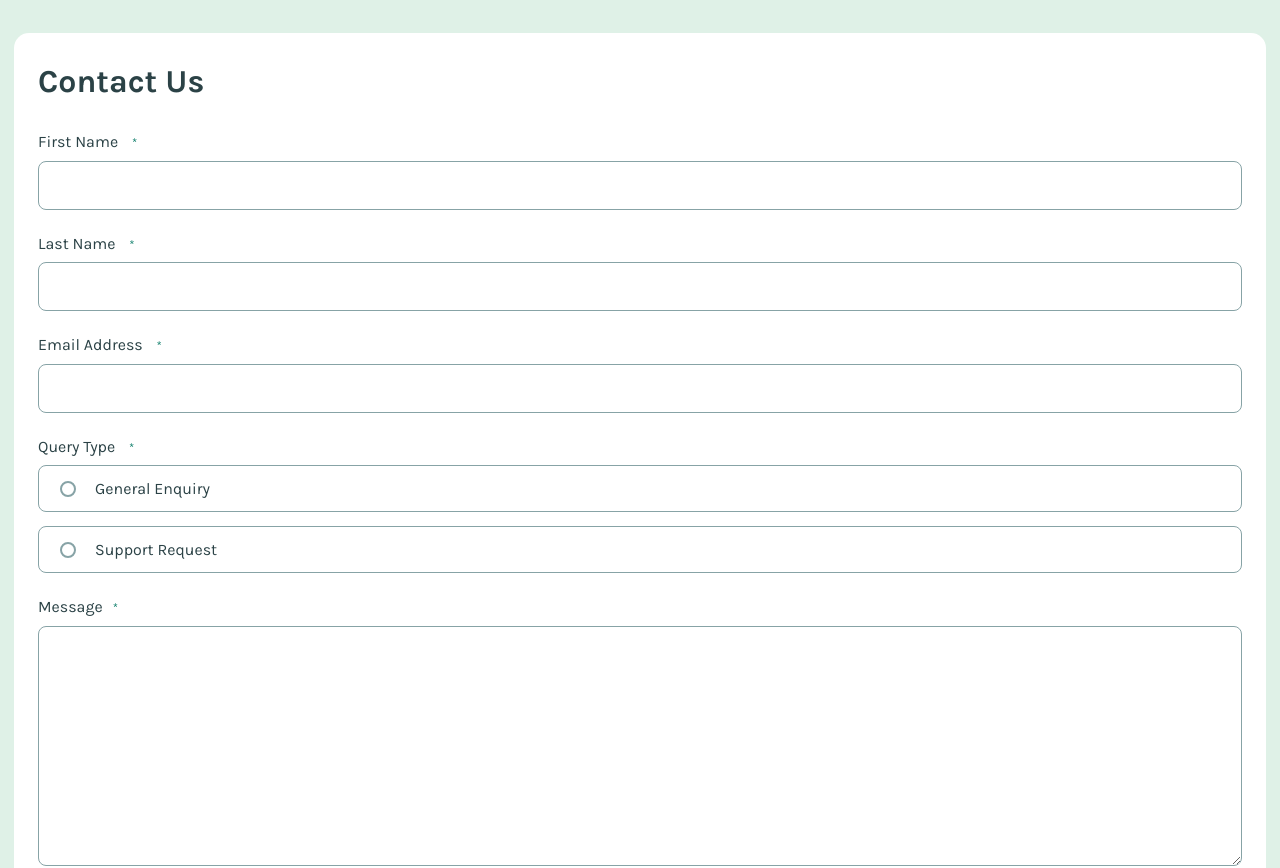
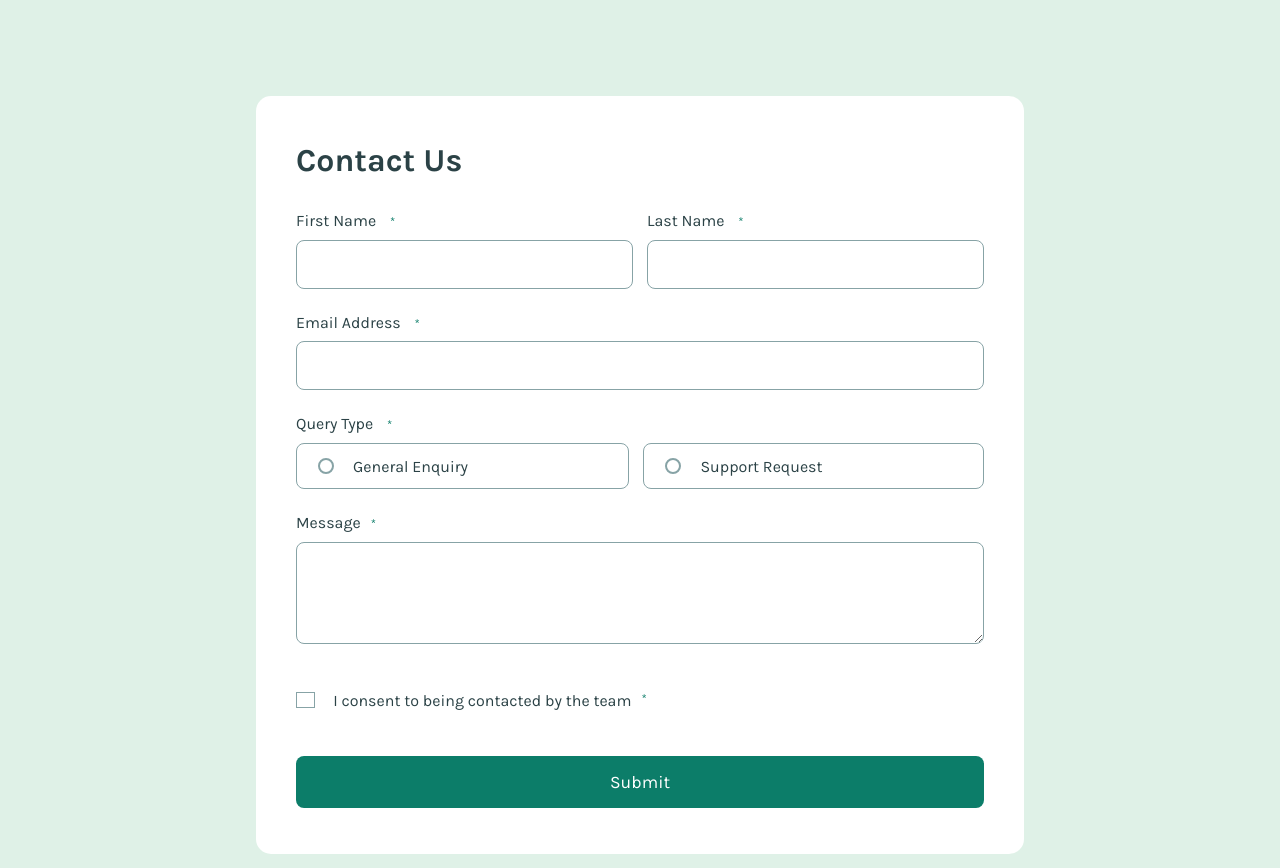
Before and after one commit to aemrobe/contact-form-mainn, a React (Vite) app: page / in a window 1280 px wide. Shown: the top 868 px of the page. Built offline with nearby package versions, Linux system fonts and the light colour scheme.

Commit message:
making the desktop layout

```diff
--- a/src/Components/Footer.module.css
+++ b/src/Components/Footer.module.css
@@ -1,7 +1,3 @@
-footer {
-  margin-top: 1.9rem;
-}
-
 .attribution {
   font-size: 11px;
   text-align: center;
--- a/src/Components/Form.jsx
+++ b/src/Components/Form.jsx
@@ -5,6 +5,7 @@ import QueryTypeInputControl from "./QueryTypeInputControl";
 import SubmitBtn from "./SubmitBtn";
 import { useError } from "../Context/ErrorContext";
 import { useInputValue } from "../Context/InputValueContext";
+import styles from "./Form.module.css";
 
 function Form() {
   // Errors
@@ -22,6 +23,7 @@ function Form() {
 
   // InputValues and SuccessState
   const {
+    successState,
     setSuccessState,
     firstName,
     setFirstName,
@@ -136,10 +138,14 @@ function Form() {
   };
 
   return (
-    <form action="#" onSubmit={handleFormSubmit}>
+    <form
+      action="#"
+      onSubmit={handleFormSubmit}
+      className={`${successState && "margin-top-0"}`}
+    >
       <h1 className="karla-bold">Contact Us</h1>
       {/* Name Field */}
-      <div>
+      <div className={`${styles["input-control-wrapper"]}`}>
         <InputControl
           inputValue={firstName}
           setInputValue={setFirstName}
--- /dev/null
+++ b/src/Components/Form.module.css
@@ -0,0 +1,10 @@
+@media (min-width: 1100px) {
+  .input-control-wrapper {
+    display: flex;
+    gap: 0.875rem;
+  }
+
+  .input-control-wrapper :global(.input-control) {
+    width: 50%;
+  }
+}
--- a/src/Components/InputControl.module.css
+++ b/src/Components/InputControl.module.css
@@ -19,3 +19,9 @@
   cursor: pointer;
   border-color: var(--green-medium);
 }
+
+@media (min-width: 1100px) {
+  :global(.input-control) > label[for="last-name"] {
+    margin-top: 0;
+  }
+}
--- a/src/Components/Message.module.css
+++ b/src/Components/Message.module.css
@@ -6,3 +6,9 @@
   padding: 1rem;
   outline: none;
 }
+
+@media (min-width: 1100px) {
+  .message {
+    min-height: 6.4rem;
+  }
+}
--- a/src/Components/QueryTypeInputControl.module.css
+++ b/src/Components/QueryTypeInputControl.module.css
@@ -61,3 +61,24 @@
 .input-control__input-container input[type="radio"]:checked + label::before {
   border-color: var(--green-medium);
 }
+
+@media (min-width: 1100px) {
+  .input-control__input-container {
+    flex-direction: row;
+    flex-wrap: wrap;
+    gap: 0.875rem;
+  }
+
+  .input-control__input-container label {
+    flex-grow: 1;
+  }
+
+  .input-control__input-container label:nth-of-type(2) {
+    margin-top: 0;
+  }
+
+  :global(#query-type-error) {
+    width: 100%;
+    margin-top: 0;
+  }
+}
--- a/src/Components/SuccessMessage.module.css
+++ b/src/Components/SuccessMessage.module.css
@@ -3,11 +3,8 @@
   padding: 1.68rem 1.43rem;
   color: var(--white);
   border-radius: 12px;
-  /* position: absolute;
-  top: 0;
-  width: 20.6rem;
-  margin: 0 auto;
-  transform: translateY(-100%); */
+  max-width: 29.18rem;
+  margin: 1.56rem auto 0;
 }
 
 .success-message__title {
@@ -27,4 +24,15 @@
 .success-message p {
   text-align: center;
   line-height: 1.4;
+  color: var(--green-light);
 }
+
+@media (min-width: 1100px) {
+  .success-message__title {
+    justify-content: flex-start;
+  }
+
+  .success-message p {
+    text-align: left;
+  }
+}
--- a/src/index.css
+++ b/src/index.css
@@ -25,7 +25,7 @@
 }
 
 body {
-  padding: 2.06rem 0.875rem 0;
+  padding: 0 0.875rem 0;
   background-color: var(--green-light);
   font-family: var(--font-ff-karla);
   font-weight: 400;
@@ -36,6 +36,8 @@ form {
   padding: 1.875rem 1.5rem 1.5rem;
   background-color: var(--white);
   border-radius: 15px;
+  max-width: 29.18rem;
+  margin: 2.06rem auto 1.9rem;
 }
 
 h1 {
@@ -58,6 +60,14 @@ label span {
   color: var(--green-medium);
 }
 
+@media (min-width: 1100px) {
+  form {
+    max-width: 48rem;
+    margin: 6rem auto;
+    padding: 2.875rem 2.5rem;
+  }
+}
+
 /* utility class */
 .karla-bold {
   font-family: var(--font-ff-karla), sans-serif;
@@ -72,3 +82,7 @@ label span {
 .error {
   border-color: var(--red) !important;
 }
+
+.margin-top-0 {
+  margin-top: 0;
+}
```
